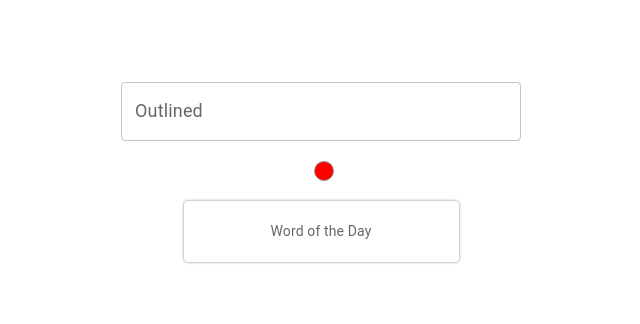
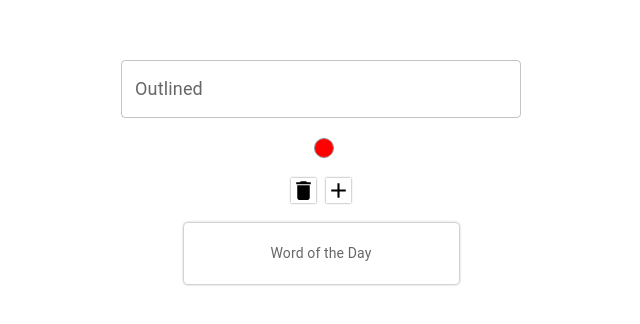
Before and after one commit to fatemeh-z7026/react-note-app, a React (Create React App) app in the folder note-app/: page / in a window 1280 px wide. Shown: the part 228-552 px from the top of the page, without its empty margins (319-959 px from the left). Built offline with nearby package versions, Linux system fonts and the light colour scheme.

Commit message:
generate components

```diff
--- a/note-app/src/components/NoteApp/NoteApp.js
+++ b/note-app/src/components/NoteApp/NoteApp.js
@@ -3,11 +3,15 @@ import Note from "./Note";
 import ColorBox from "./ColorBox";
 import Grid from "@mui/material/Grid2";
 import TextField from "@mui/material/TextField";
+import Container from "@mui/material/Container";
 import Box from "@mui/material/Box";
+import DeleteIcon from "@mui/icons-material/Delete";
+import Add from "@mui/icons-material/Add";
 
 export default function NoteApp() {
   return (
     <div>
+
       <Box
         sx={{
           height: "100vh",
@@ -29,12 +33,21 @@ export default function NoteApp() {
             input: {
               style: { fontSize: "1.8rem" },
             },
-            inputLabel:{
-                style: { fontSize: "1.8rem" },
-            }
+            inputLabel: {
+              style: { fontSize: "1.8rem" },
+            },
           }}
         />
         <ColorBox></ColorBox>
+        <Container sx={{display:'flex', justifyContent: "center", gap:'1rem' }}>
+          <DeleteIcon
+            sx={{ fontSize: "2.5rem", boxShadow: "0px 0px 2px 0px grey" }}
+          ></DeleteIcon>
+
+          <Add
+            sx={{ fontSize: "2.5rem", boxShadow: "0px 0px 2px 0px grey" }}
+          ></Add>
+        </Container>
 
         <Grid
           container
```
